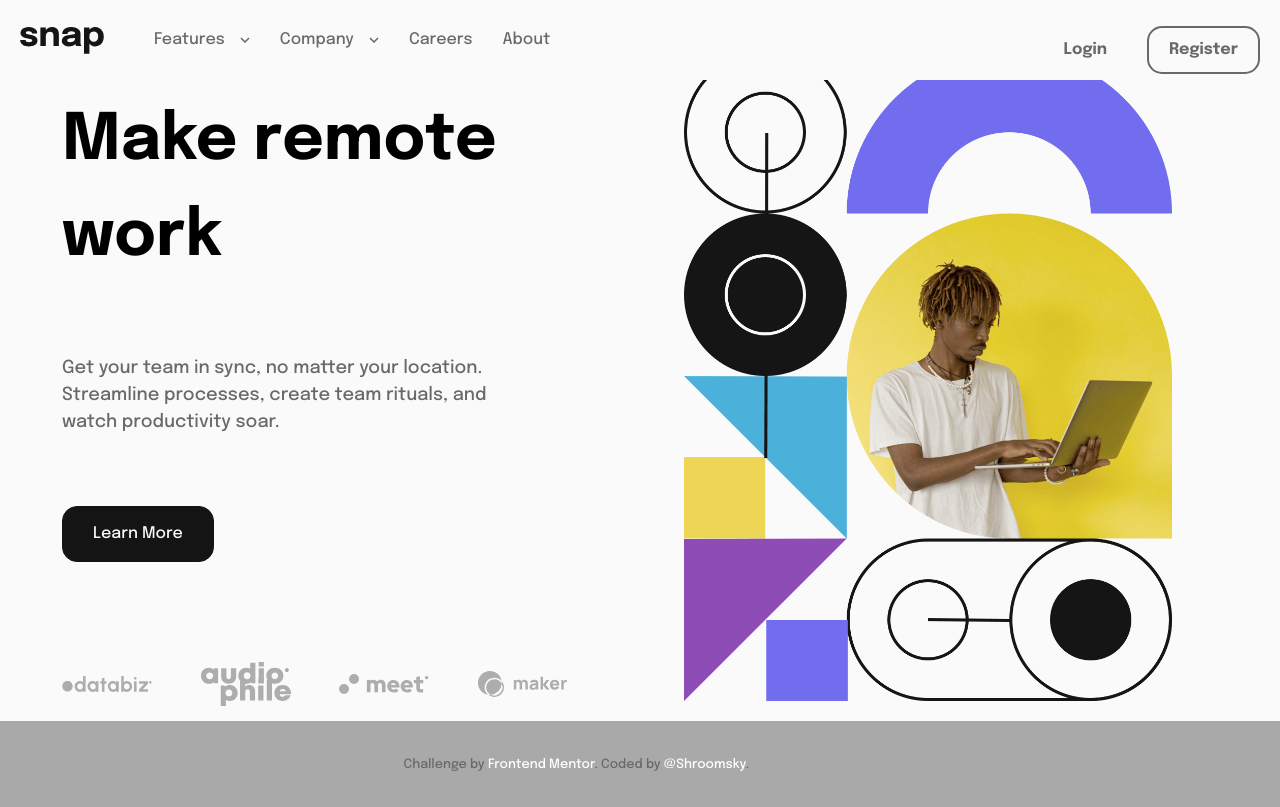
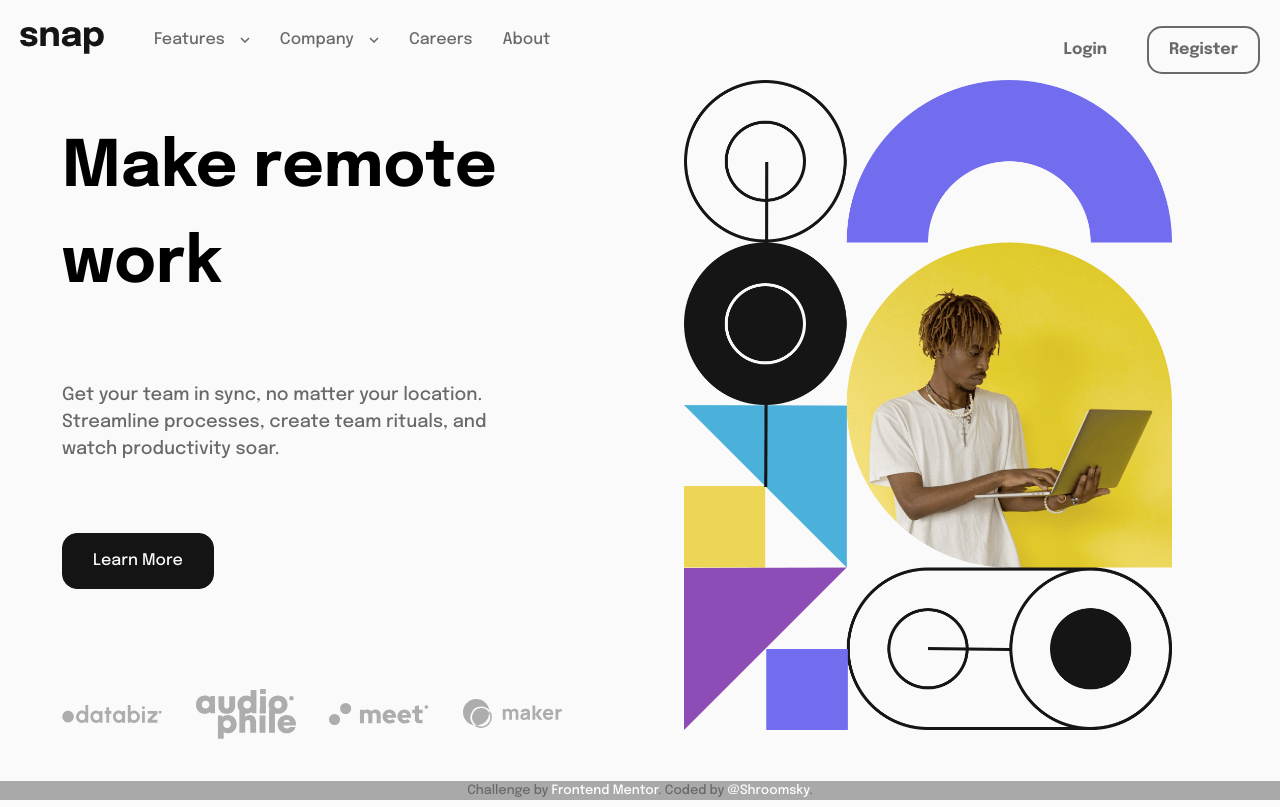
Before and after one commit to Shroomsky/-intro-section-with-dropdown-navigation, a plain HTML site: page index.html in a window 1280 px wide. Drawn offline with Linux system fonts and the light colour scheme.

Commit message:
logo size corection

```diff
--- a/scss/_footer.scss
+++ b/scss/_footer.scss
@@ -4,14 +4,14 @@
 	$attributionColor: #ffff
 ) {
 	.footer {
-		bottom: 0;
-		padding: 0.2rem;
 		width: 100%;
 		color: $main_color;
 		background-color: $bg_color;
 		& .attribution {
+			width: 100%;
 			font-size: 0.8rem;
 			text-align: center;
+			margin: 0;
 			& a {
 				text-decoration: none;
 				color: $attributionColor;
--- a/scss/_media.scss
+++ b/scss/_media.scss
@@ -30,7 +30,7 @@
 		}
 		p {
 			text-align: left;
-			font-size: 500;
+			font-weight: 500;
 			width: 90%;
 		}
 		h1 {
@@ -123,8 +123,13 @@
 		.modal {
 			display: none;
 		}
+		.clients-logos {
+			margin-top: 60px;
+
+			& .c-Logo {
+				width: 100px;
+			}
+		}
 	}
-	.c-Logo {
-		width: 90px;
-	}
+
 }
--- a/scss/_wrapper.scss
+++ b/scss/_wrapper.scss
@@ -2,6 +2,7 @@
 
 	flex: 1 0 auto;
 	width: 90vw;
+	height: fit-content;
 	max-width: 450px;
 	padding: 15px 10px;
 	display: flex;
--- a/scss/style.scss
+++ b/scss/style.scss
@@ -204,15 +204,16 @@ p {
 
 .clients-logos {
 	margin-top: 60px;
-	width: 100%;
+	width: 99%;
 	display: flex;
 	flex-direction: row;
 	justify-content: space-between;
 	align-items: center;
+	& .c-Logo {
+		width: 60px;
+	}
 }
-.c-Logo {
-	width: 70px;
-}
+
 
 @include btns.btns(colors.$Almost_Black, colors.$Almost_White, colors.$Almost_White, colors.$Almost_Black);
 @include footer.footer();
```
Also changed, not shown: css/style.css, 3 other files.
